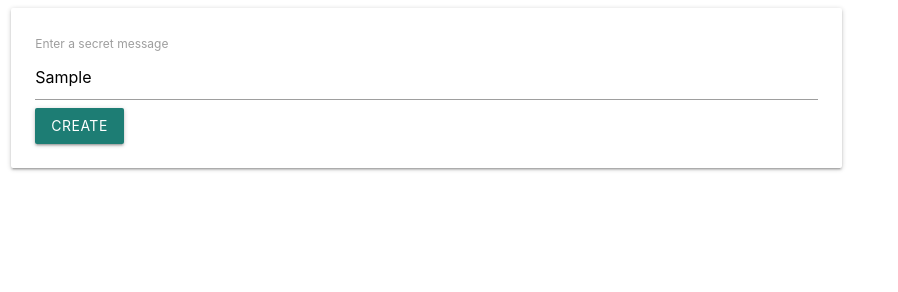
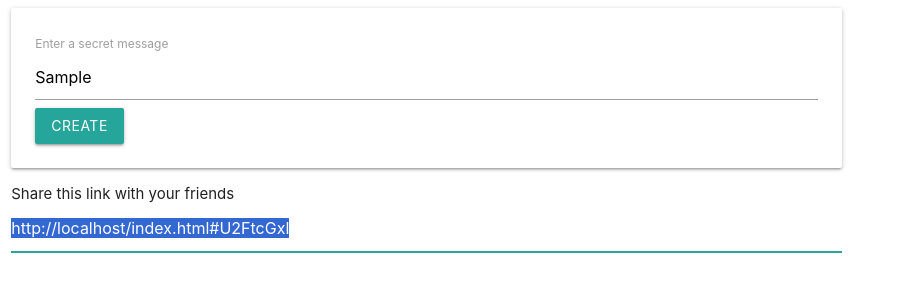
Before and after one commit to gsavitha95/secret-message, a plain HTML site: page index.html in a window 1280 px wide. Both pictures are taken after typing "Sample" into the empty fields and a click on the button "CREATE". Shown: the whole page, without its empty margins (0-898 px from the left). Drawn offline with nearby package versions, Linux system fonts and the light colour scheme.

Commit message:
base64 encode and url generation

```diff
--- a/index.html
+++ b/index.html
@@ -15,9 +15,13 @@
         <div class="card-panel">
           <form action="">
             <label for=""> Enter a secret message</label>
-            <input type="text" />
+            <input type="text" id="message-input" />
             <button class="btn">Create</button>
           </form>
+        </div>
+        <div>
+          Share this link with your friends
+          <input type="text" id="link-input" />
         </div>
       </div>
     </div>
--- a/index.js
+++ b/index.js
@@ -2,7 +2,13 @@ document.querySelector("form").addEventListener("submit", (event) => {
   //prevents default behaviour of form to submit to a server
   event.preventDefault();
 
-  const input = document.querySelector("input");
-
-  console.log(input.value);
+  const msgIp = document.querySelector("#message-input");
+  const linkIp = document.querySelector("#link-input");
+  //convert the input value(ascii) to base64 encoding
+  const encrypted = btoa(msgIp.value);
+  //current url
+  const url = window.location;
+  linkIp.value = `${url}#${encrypted}`;
+  //select all the input
+  linkIp.select();
 });
```
